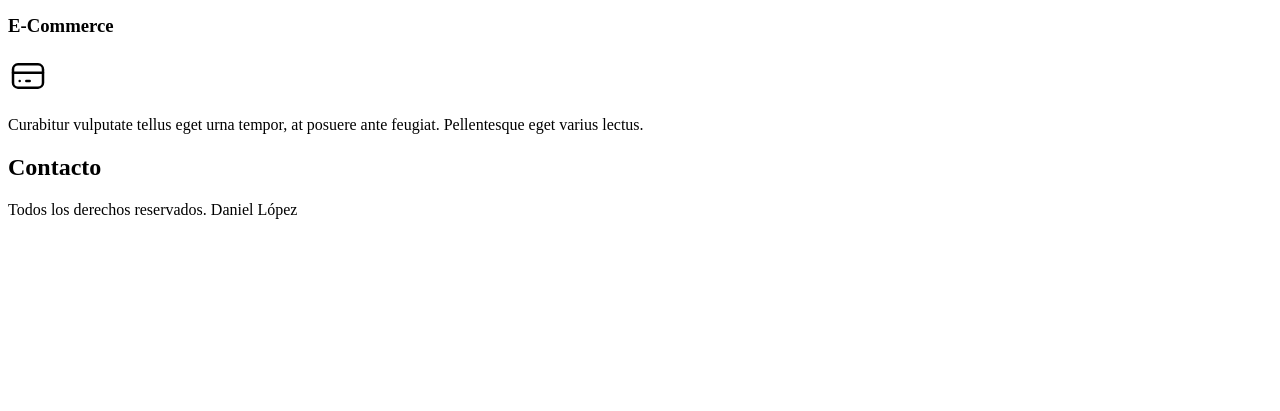
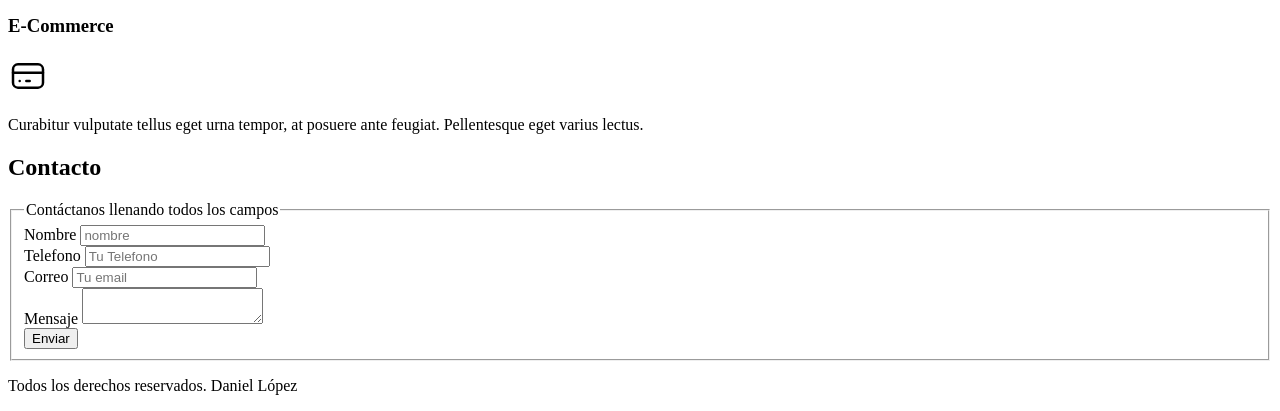
Before and after one commit to tonolosv/frontend, a plain HTML site: page freelance/index.html in a window 1280 px wide. Shown: the part 615-1026 px from the top of the page. Before the commit the page ends 850 px from the top, so only its background shows below. Drawn offline with Linux system fonts and the light colour scheme.

Commit message:
Creacion del formulario y restructuracion del mismo

```diff
--- a/freelance/index.html
+++ b/freelance/index.html
@@ -150,6 +150,32 @@
 
     <section>
       <h2>Contacto</h2>
+      <form>
+        <fieldset>
+          <legend>Contáctanos llenando todos los campos</legend>
+          <!-- label{nombre de campo}+input[atributos] -->
+          <div>
+            <label>Nombre</label>
+            <input type="text" placeholder="nombre" />
+          </div>
+          <div>
+            <label>Telefono</label>
+            <input type="tel" placeholder="Tu Telefono" />
+          </div>
+          <div>
+            <label>Correo</label>
+            <input type="email" placeholder="Tu email" />
+          </div>
+          <div>
+            <label for="">Mensaje</label>
+            <textarea></textarea>
+          </div>
+          <div>
+            <!-- input[type="submit"][value="Enviar"] -->
+            <input type="submit" value="Enviar" />
+          </div>
+        </fieldset>
+      </form>
     </section>
 
     <footer><p>Todos los derechos reservados. Daniel López</p></footer>
```
